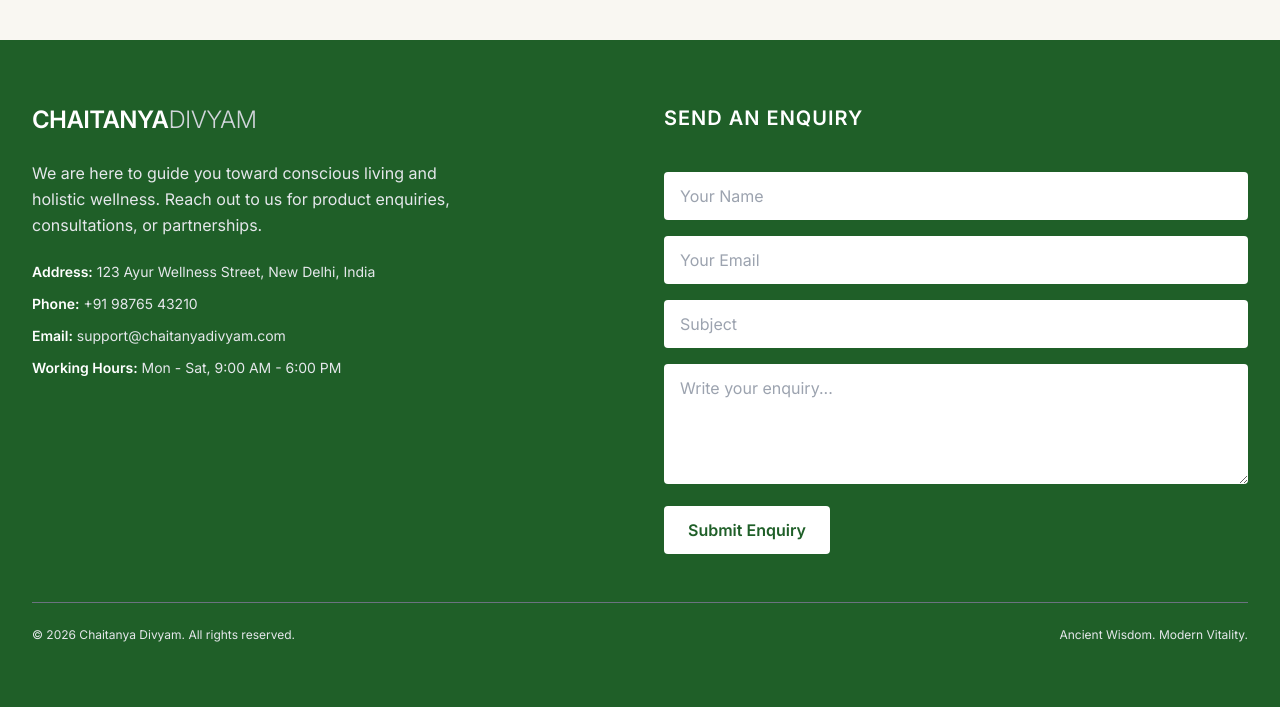
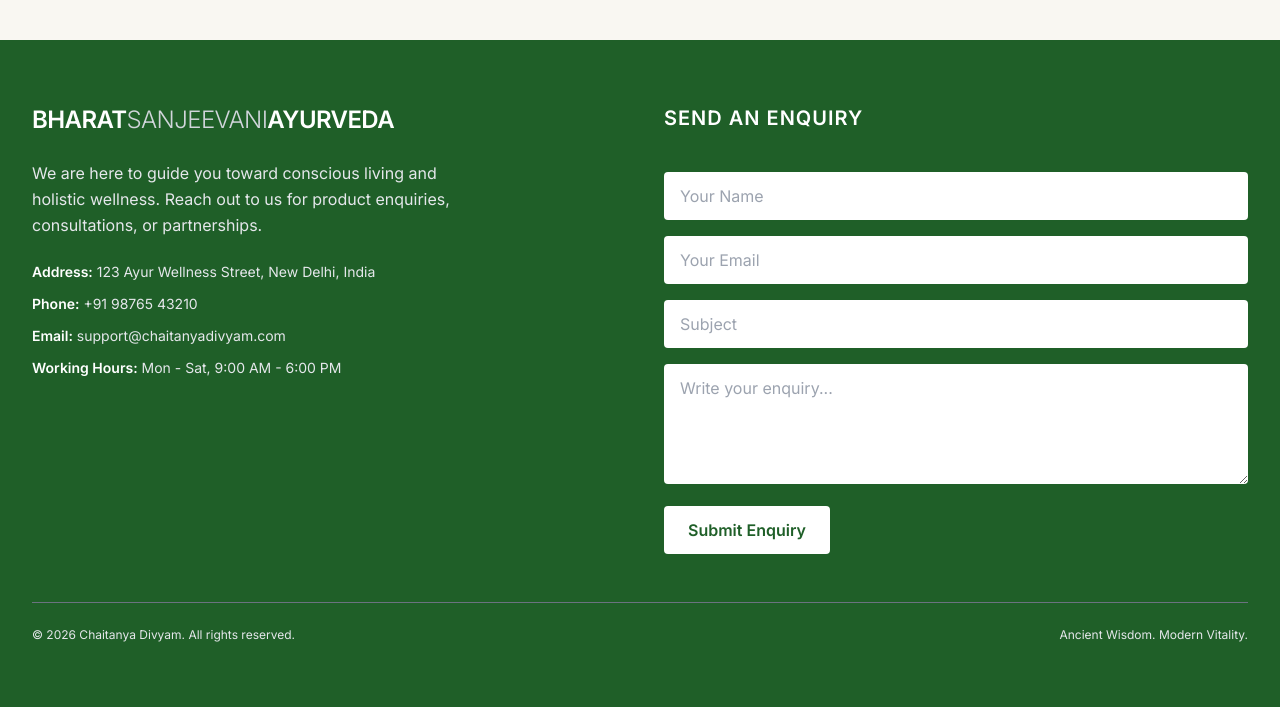
Before and after one commit to ayush-kumar-pandit/e-commerce-platform, a Django app: page / in a window 1280 px wide. Shown: the part 1282-1989 px from the top of the page. Run offline with Django 5.2, Linux system fonts and the light colour scheme; data that the repository does not hold is empty; some libraries are stand-ins or nearby versions; some web fonts are replaced.

Commit message:
RENAME TO BHARAT SANJEEVANI

```diff
--- a/CDA/templates/home.html
+++ b/CDA/templates/home.html
@@ -193,7 +193,7 @@
         <!-- Contact Details -->
         <div>
             <div class="text-2xl font-bold mb-6 tracking-tight">
-                CHAITANYA<span class="font-light text-gray-300">DIVYAM</span>
+                BHARAT<span class="font-light text-gray-300">SANJEEVANI</span>AYURVEDA
             </div>
 
             <p class="text-gray-200 mb-6 max-w-md leading-relaxed">
```
